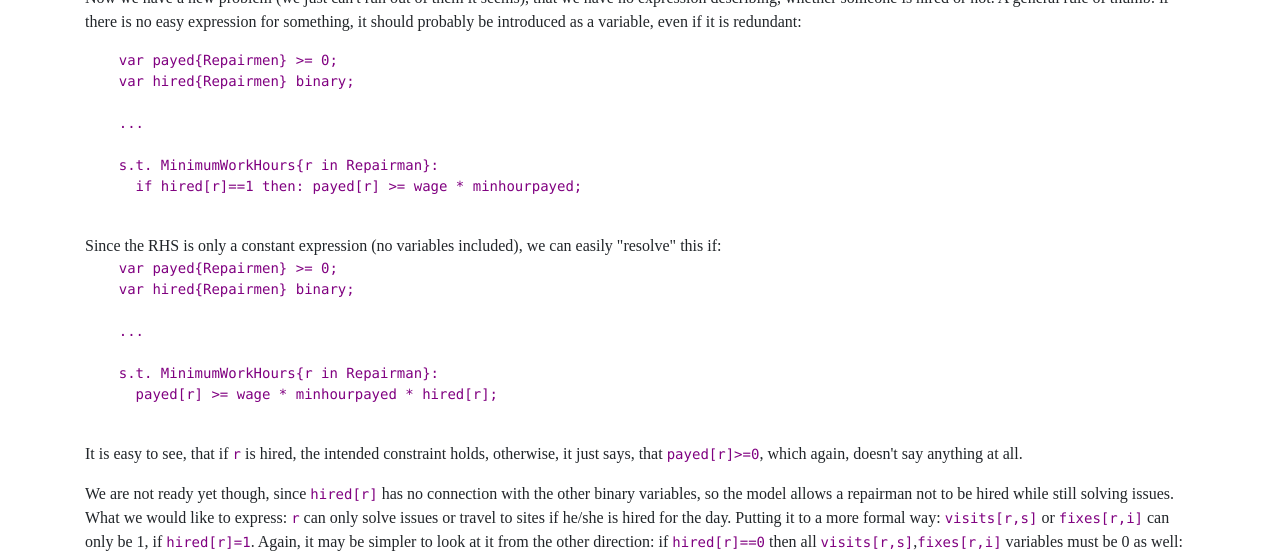
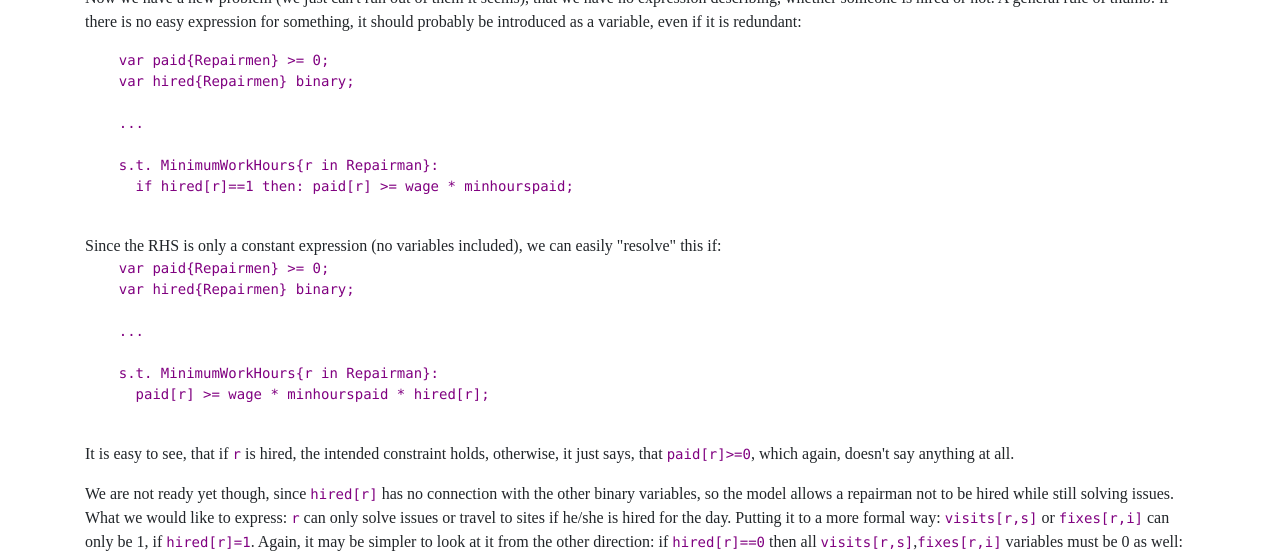
Before and after one commit to hegyhati/IMOLS, a Jekyll site: the page built from pages/modelling_bigM.html, in a window 1280 px wide and 1400 px high, scrolled down 5742 px. Shown: the top 553 px of the window. Built offline with Jekyll 4.4.1, drawn with Linux system fonts in a browser that asks for light colours; nearby versions of some CDN libraries; formulas are drawn with MathJax 3; some of the changed text lies outside the part shown.

Commit message:
Fix issues on bigM page
- payed -> paid
- param name incosistency: minhour{,s}payed -> minhourspaid
- other typos and grammatical errors

```diff
--- a/pages/modelling_bigM.html
+++ b/pages/modelling_bigM.html
@@ -251,19 +251,19 @@
 </p>
 
 <p>
-  From the second point above, it is straight forward, that we need a new variable, that tells, how much is payed to a person:
+  From the second point above, it is straight forward, that we need a new variable, that tells, how much is paid to a person:
   <pre>
-    var payed{Repairmen} >=0;
+    var paid{Repairmen} >=0;
   </pre>
   Then the objective can easily be changed:
   <pre>
     minimize TotalCost:
-      sum {r in Repairmen} payed[r];
+      sum {r in Repairmen} paid[r];
   </pre>
-  And for the moment, lets's connect <code>payed[r]</code> with <code>worked[r]</code> like this:
+  And for the moment, lets's connect <code>paid[r]</code> with <code>worked[r]</code> like this:
   <pre>
     s.t. Payment{r in Repairman}:
-      payed[r]=wage*worked[r];
+      paid[r]=wage*worked[r];
   </pre>
   With all these changes, the model does exactly the same so far.
 </p>
@@ -272,24 +272,24 @@
   However, now we have the opportunity to implement the "at least 8 hours" rule.
   First, let us introduce the new parameter:
   <pre>
-    param minhourspayed;
+    param minhourspaid;
   </pre>
-  Then we can say in the cariable declaration, that:
+  Then we can say in the variable declaration, that:
   <pre>
-    var payed{Repairmen} >= wage * minhourpayed;
+    var paid{Repairmen} >= wage * minhourspaid;
   </pre>
   And we need to relax the above constraint like this:
   <pre>
     s.t. Payment{r in Repairman}:
-      payed[r]>=wage*worked[r];  # <--- GREATER-EQUAL INSTEAD OF EQUAL
+      paid[r]>=wage*worked[r];  # <--- GREATER-EQUAL INSTEAD OF EQUAL
   </pre>
 </p>
 
 <p>
-  What we achieved like this is that <code>payed[r]</code> is now greater or equal than <code>wage*worked[r]</code> and <code>wage * minhourpayed</code>.
+  What we achieved like this is that <code>paid[r]</code> is now greater or equal than <code>wage*worked[r]</code> and <code>wage * minhourspaid</code>.
   So basically, it is at least as much as the maximum of the two.
   <div class="alert alert-info">
-    Note, that <code>payed[r]</code> can now be larger than <code>wage*worked[r]</code> even if <code>worked[r]>minhourspayed</code>.
+    Note, that <code>paid[r]</code> can now be larger than <code>wage*worked[r]</code> even if <code>worked[r]>minhourspaid</code>.
     Basically, the model allows to pay more to a person than he/she deserved/worked for.
     This is, however not a problem, as we want to minimize the costs, so such solutions, even though feasible, would not lead to optimal solutions.
   </div>
@@ -297,16 +297,16 @@
 
 <p>
   Another problem still remains, however.
-  This way, everyone needs to be payed at leasy 8 hours, even those who are not hired for the day.
-  To put it this way: now <code>payed[r]</code> is always greater-or equal than <code>wage*worked[r]</code>, which is fine, but it is also always greater-or equal than <code>wage * minhourpayed</code>, which is not.
+  This way, everyone needs to be paid at least 8 hours, even those who are not hired for the day.
+  To put it this way: now <code>paid[r]</code> is always greater-or equal than <code>wage*worked[r]</code>, which is fine, but it is also always greater-or equal than <code>wage * minhourspaid</code>, which is not.
   We should remove that initial bound from the variable declaration, and have a constraint like this instead:
   <pre>
-    var payed{Repairmen} >= 0; # <--- CHANGED LOWER BOUND TO 0
+    var paid{Repairmen} >= 0; # <--- CHANGED LOWER BOUND TO 0
 
     ...
 
     s.t. MinimumWorkHours{r in Repairman}:
-      if r is hired for the day then: payed[r] >= wage * minhourpayed;
+      if r is hired for the day then: paid[r] >= wage * minhourspaid;
   </pre>
 </p>
 
@@ -314,25 +314,25 @@
   Now we have a new problem (we just can't run out of them it seems), that we have no expression describing, whether someone is hired or not.
   A general rule of thumb: if there is no easy expression for something, it should probably be introduced as a variable, even if it is redundant:
   <pre>
-    var payed{Repairmen} >= 0;
+    var paid{Repairmen} >= 0;
     var hired{Repairmen} binary;
 
     ...
 
     s.t. MinimumWorkHours{r in Repairman}:
-      if hired[r]==1 then: payed[r] >= wage * minhourpayed;
+      if hired[r]==1 then: paid[r] >= wage * minhourspaid;
   </pre>
   Since the RHS is only a constant expression (no variables included), we can easily "resolve" this if:
   <pre>
-    var payed{Repairmen} >= 0;
+    var paid{Repairmen} >= 0;
     var hired{Repairmen} binary;
 
     ...
 
     s.t. MinimumWorkHours{r in Repairman}:
-      payed[r] >= wage * minhourpayed * hired[r];
+      paid[r] >= wage * minhourspaid * hired[r];
   </pre>
-  It is easy to see, that if <code>r</code> is hired, the intended constraint holds, otherwise, it just says, that <code>payed[r]>=0</code>, which again, doesn't say anything at all.
+  It is easy to see, that if <code>r</code> is hired, the intended constraint holds, otherwise, it just says, that <code>paid[r]>=0</code>, which again, doesn't say anything at all.
 </p>
 
 <p>
@@ -406,7 +406,7 @@
     param M:=card(Sites)+card(Issues)
 
     var worked{Repairmen} >= 0;
-    var payed{Repairmen} >= 0;
+    var paid{Repairmen} >= 0;
 
     var hired{Repairmen} binary;
 
@@ -423,19 +423,19 @@
        worked[r] <= maxhours;
 
     s.t. Payment{r in Repairman}:
-      payed[r]=wage*worked[r];
+      paid[r]=wage*worked[r];
 
     s.t. NoMagicalTeleportation{r in Repairmen, i in Issues}:
       fixes[r,i]<=visits[r,site[i]];
 
     s.t. MinimumWorkHours{r in Repairman}:
-      if hired[r]==1 then: payed[r] >= wage * minhourpayed;
+      if hired[r]==1 then: paid[r] >= wage * minhourspaid;
 
     s.t. CannotWorkIfNotHired{r in Repairmen}:
       sum{s in Sites }visits[r,s] + sum {i in Issues}fixes[r,i] <= M * hired[r];
 
     minimize TotalCost:
-      sum {r in Repairmen} payed[r];
+      sum {r in Repairmen} paid[r];
   </pre>
 </p>
 
```
Also changed, not shown: other parts of pages/modelling_bigM.html (+4 -4 lines).
